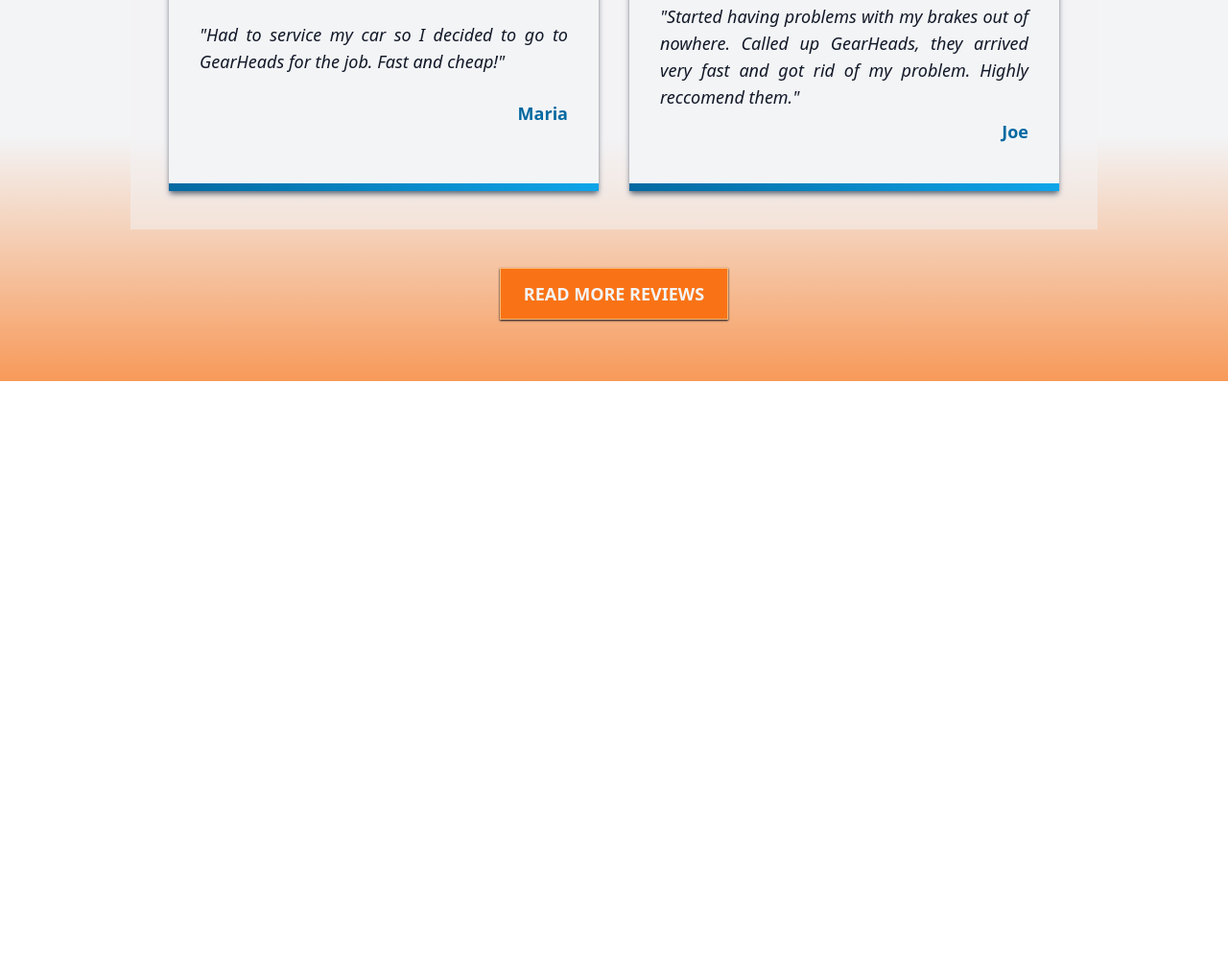
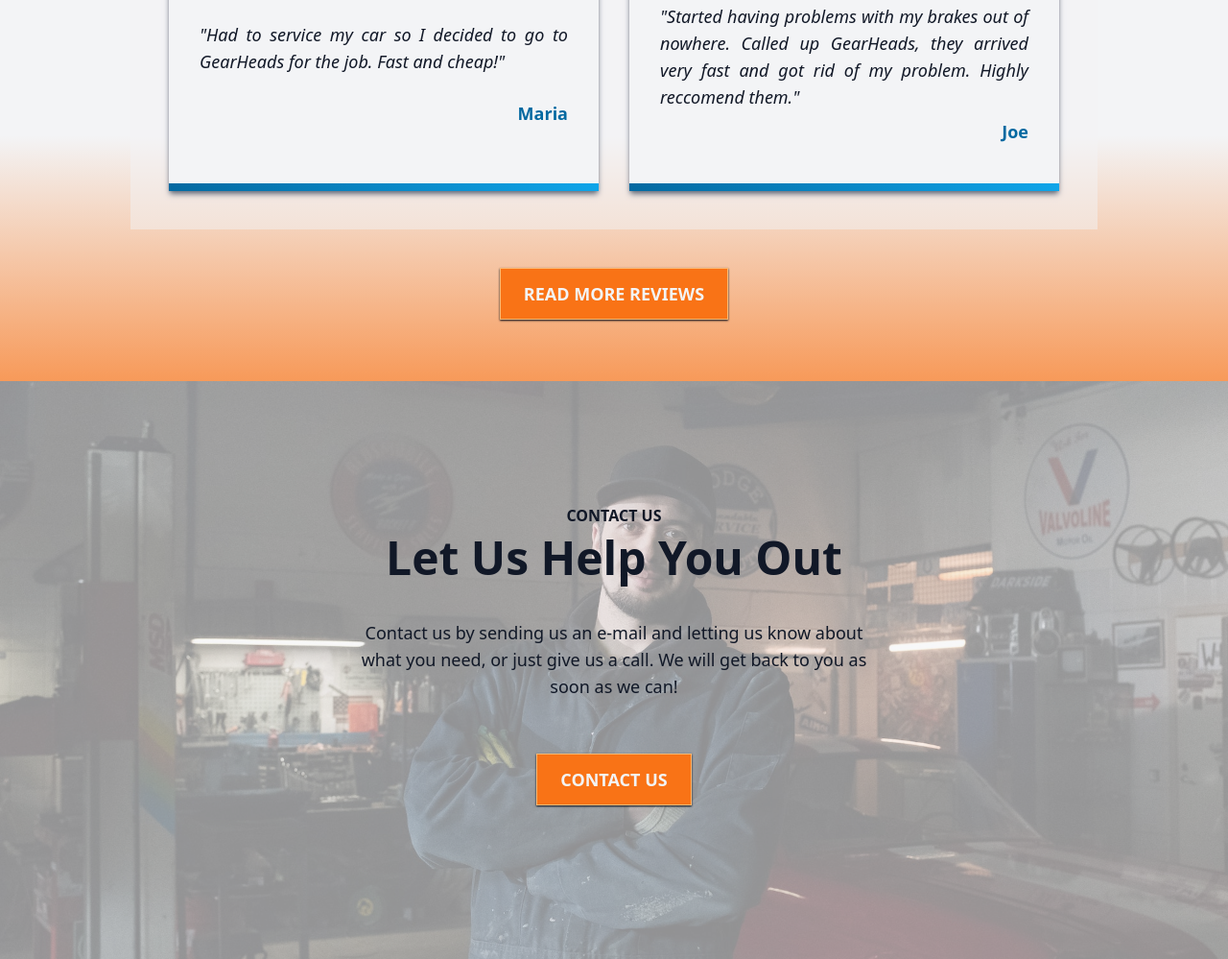
Before and after one commit to Duesenberg/auto-repair-site, a Gatsby site: page / in a window 1280 px wide. Shown: the part 2865-3864 px from the top of the page at 96% size. Before the commit the page ends 3262 px from the top, so only its background shows below. Built offline with nearby package versions, Linux system fonts and the light colour scheme; Gatsby itself is replaced by a stand-in of ours.

Commit message:
add CallToAction component

```diff
--- a/src/components/CallToAction.tsx
+++ b/src/components/CallToAction.tsx
@@ -1,14 +1,14 @@
 import React from 'react';
-import contactBackground from '../images/contact.jpg';
-import contactBackgroundMobile from '../images/contact-m.jpg';
+import contactUsMobileBg from '../images/contact-us-m.jpg';
+import contactUsBg from '../images/contact-us.jpg';
 
 function CallToAction() {
   return(
     <section>
       <div className="relative flex flex-col items-center p-8 gap-8 bg-gray-100 dark:bg-gray-950 bg-opacity-60 dark:bg-opacity-60 md:px-10 md:py-16 lg:py-20 xl:py-32 lg:gap-10 overflow-hidden">
         <div className="items-center pb-8 flex flex-col gap-2">
-          <span className="uppercase text-start text-sm text-gray-900 dark:text-gray-100 font-bold self-start lg:text-base">Contact Us</span>
-          <h2 className="text-4xl text-left text-gray-900 dark:text-gray-100 font-bold self-start lg:text-5xl">Let's Get It Done!</h2>
+          <span className="uppercase text-start text-sm text-gray-900 dark:text-gray-100 font-bold self-start lg:text-base md:self-center">Contact Us</span>
+          <h2 className="text-4xl text-left text-gray-900 dark:text-gray-100 font-bold self-start lg:text-5xl md:self-center">Let Us Help You Out</h2>
           <p className="mt-8 mb-2 text-justify text-base text-gray-900 dark:text-gray-100 md:text-center lg:text-lg lg:mx-40 xl:mx-80">
             Contact us by sending us an e-mail and letting us know about what you need, or just give us a call. We will get back to you as soon as we can!
           </p>
@@ -18,11 +18,11 @@
 
         {/* Background Image */}
         <picture className="absolute top-0 left-0 -z-10 h-full">
-          <source media="(max-width: 600px)" srcSet={contactBackgroundMobile} />
+          <source media="(max-width: 600px)" srcSet={contactUsMobileBg} />
 
-          <source media="(min-width: 601px)" srcSet={contactBackground} />
+          <source media="(min-width: 601px)" srcSet={contactUsBg} />
 
-          <img loading="lazy" decoding="async" src={contactBackground}
+          <img loading="lazy" decoding="async" src={contactUsBg}
           alt="contact" aria-hidden="true" width="2250" height="1500"
           className="object-cover h-full" />
         </picture>
--- a/src/pages/index.tsx
+++ b/src/pages/index.tsx
@@ -18,7 +18,7 @@
         <HomePageServices />
         <HomePageAbout />
         <HomePageReviews />
-        {/* <CallToAction /> */}
+        <CallToAction />
       </main>
       {/* <Footer /> */}
     </div>
```
Also changed, not shown: src/images/contact-us-m.jpg (added), src/images/contact-us.jpg (added).
